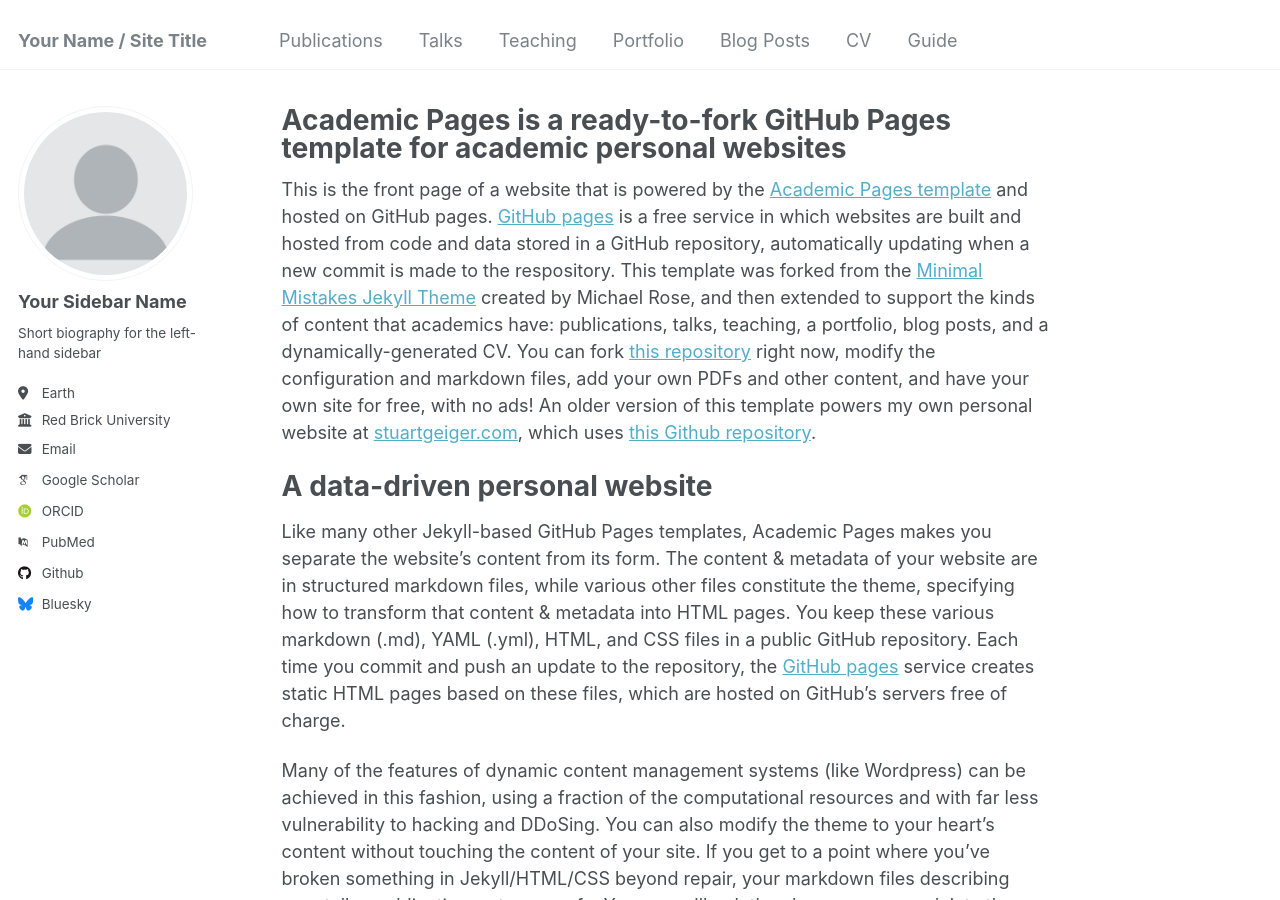
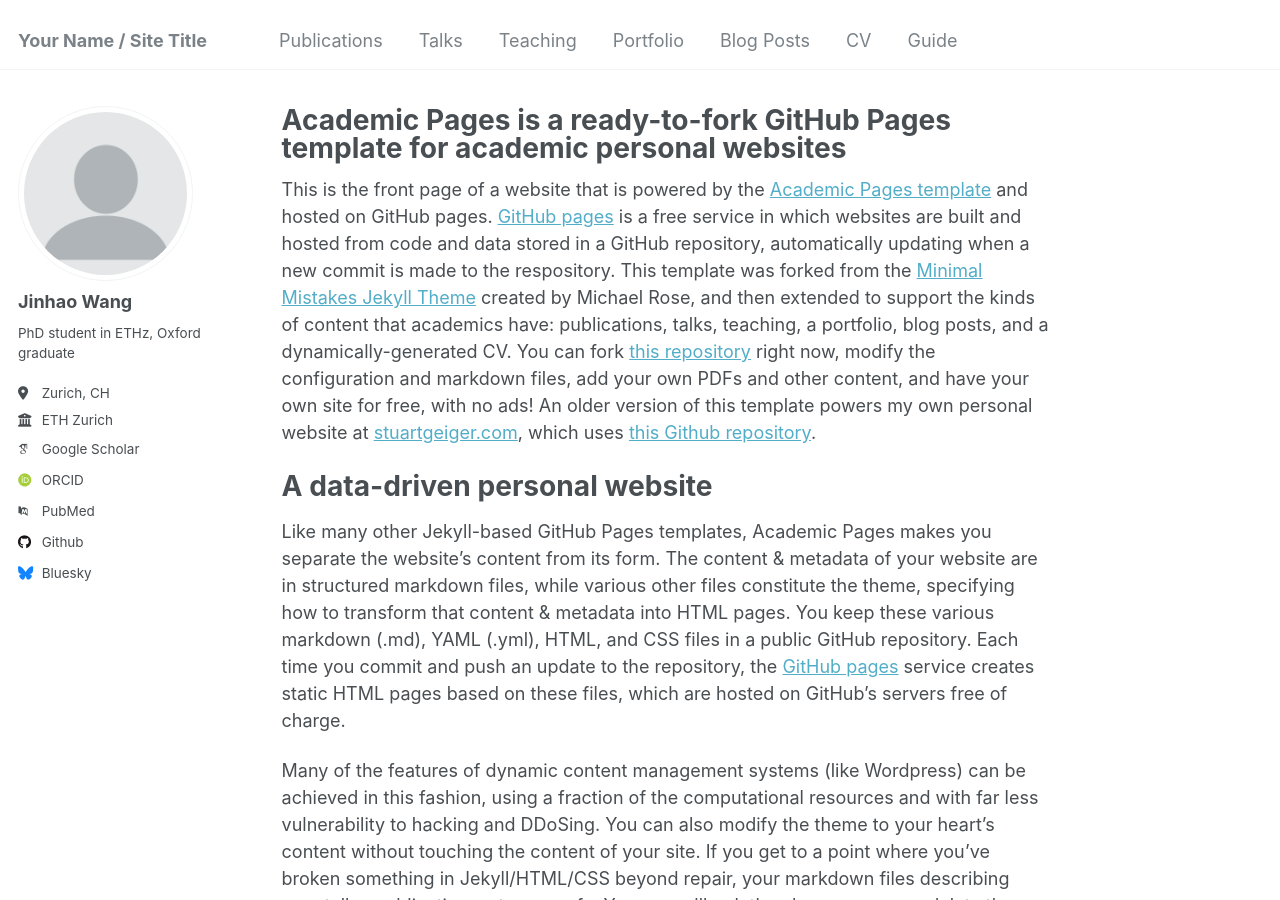
Before and after one commit to wjh19990923/wjh19990923.github.io, a Jekyll site: the page built from _pages/about.md, in a window 1280 px wide and 900 px high. Built offline with Jekyll 4.4.1, drawn with Linux system fonts in a browser that asks for light colours; some web fonts are replaced.

Commit message:
Update _config.yml

```diff
--- a/_config.yml
+++ b/_config.yml
@@ -22,13 +22,13 @@ repository               : "academicpages/academicpages.github.io"
 author:
   # Biographic information
   avatar           : "profile.png"
-  name             : "Your Sidebar Name"
-  pronouns         : # example: "she/her"
-  bio              : "Short biography for the left-hand sidebar"
-  location         : "Earth"
-  employer         : "Red Brick University"
+  name             : "Jinhao Wang"
+  # pronouns         : # example: "she/her"
+  bio              : "PhD student in ETHz, Oxford graduate"
+  location         : "Zurich, CH"
+  employer         : "ETH Zurich"
   uri              : # URL
-  email            : "none@example.org"
+  # email            : "none@example.org"
 
   # Academic websites
   arxiv            : # URL - Update with the correct link to your profile
```
